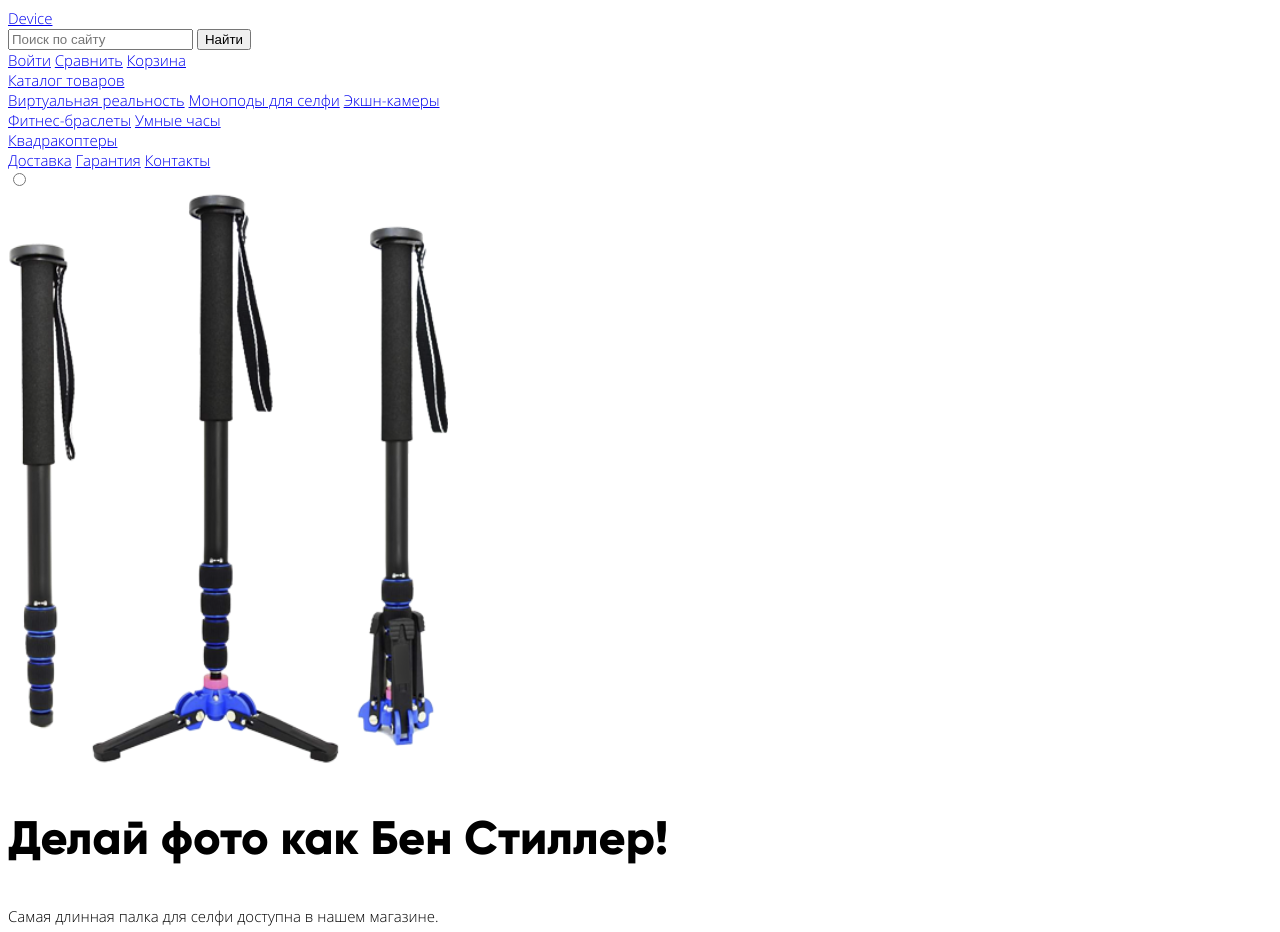
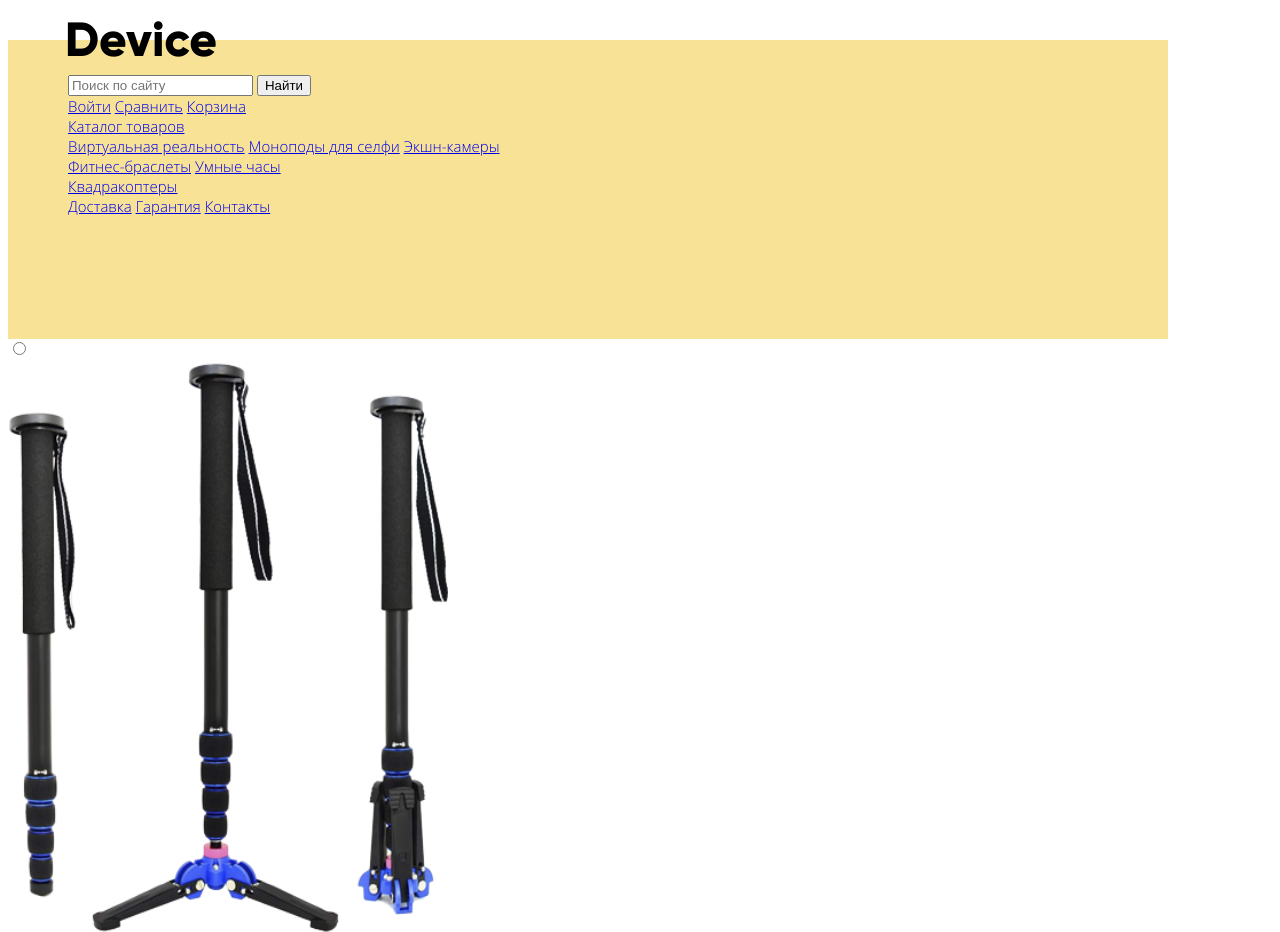
Before and after one commit to SabirIvaN/device, a plain HTML site: page index.html in a window 1280 px wide. Shown: the top 932 px of the page. Drawn offline with Linux system fonts and the light colour scheme; files whose address does not match are found by name.

Commit message:
Добавлена стилизация header

```diff
--- a/css/style.css
+++ b/css/style.css
@@ -55,9 +55,35 @@ img {
 	max-width: 100%;
 }
 
+.container {
+	width: 1160px;
+	margin: 0 auto;
+}
+
 /* header */
 
+.header {
+	position: relative;
+	min-height: 265px;
+	margin: 40px 0 0 0;
+	padding: 34px 0 0 0;
+	background-color: #f7e296;
+}
 
+.header-logo {
+	position: absolute;
+	top: -30px;
+	left: 57px;
+	z-index: 0;
+	font-size: 48px;
+	font-family: "Gilroy ExtraBold", sans-serif;
+	color: #000000;
+	text-decoration: none;
+}
+
+.header-content {
+	padding: 0 60px 0 60px;
+}
 
 /* main */
 
--- a/index.html
+++ b/index.html
@@ -6,10 +6,10 @@
 		<link rel="stylesheet" href="css/style.css">
 	</head>
 	<body>
-		<header class="header">
+		<header class="header container">
 			<a href="index.html" class="header-logo">Device</a>
 			<div class="header-content">
-				<form action="#" method="POST" autocomplete="on" class="header-content-item header-content-form">
+				<form action="#" method="POST" autocomplete="on" class="header-content-form">
 					<input type="text" placeholder="Поиск по сайту" class="header-content-input">
 					<button class="header-content-button page-button">Найти</button>
 				</form>
```
